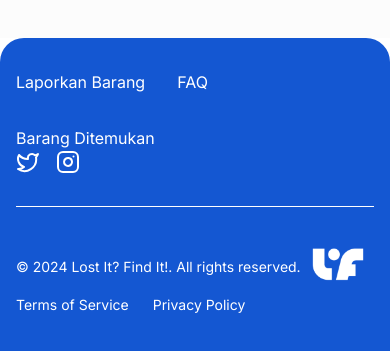
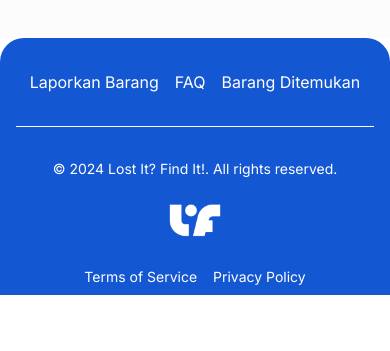
Before and after one commit to saaip7/PAW_TA_lostit-findit, a Next.js app in the folder client/: page / in a window 390 px wide. Shown: the part 925-1276 px from the top of the page. After the commit the page ends 1220 px from the top, so only its background shows below. Built offline with nearby package versions, Linux system fonts and the light colour scheme; no server answers.

Commit message:
fix: improve footer layout and responsiveness

```diff
--- a/client/src/components/Footer.tsx
+++ b/client/src/components/Footer.tsx
@@ -6,8 +6,8 @@
     <footer className="bg-darkBlue1 text-white rounded-t-3xl">
       <div className="max-w-7xl mx-auto px-4 py-2 pt-8">
         {/* Navigation Links */}
-        <div className="flex flex-wrap items-center justify-between">
-          <nav className="flex gap-8 flex-wrap">
+        <div className="flex flex-wrap items-center justify-center lg:justify-between">
+          <nav className="flex flex-wrap gap-4 md:gap-8">
             <a href="/dashboard" className="hover:text-blue-100 transition-colors">
               Laporkan Barang
             </a>
@@ -18,29 +18,24 @@
               Barang Ditemukan
             </a>
           </nav>
-
-          <div className="flex gap-4 items-center">
-            <a href="https://twitter.com" className="hover:text-blue-100 transition-colors">
-              <Twitter size={24} />
-            </a>
-            <a href="https://instagram.com" className="hover:text-blue-100 transition-colors">
-              <Instagram size={24} />
-            </a>
-          </div>
         </div>
 
         {/* Divider */}
         <div className="h-px bg-white my-8" />
 
         {/* Bottom Section */}
-        <div className="flex flex-wrap items-center justify-between mb-8">
-          <p className="text-sm">
+        <div className="flex flex-wrap items-center justify-between gap-4">
+          <p className="text-sm text-center md:text-left w-full md:w-auto">
             © 2024 Lost It? Find It!. All rights reserved.
           </p>
 
-          <img src="/LogoWhite.png" alt="logo" className="w-18 h-14" />
+          <img
+            src="/LogoWhite.png"
+            alt="logo"
+            className="w-18 h-14 mx-auto md:mx-0"
+          />
 
-          <div className="flex gap-6">
+          <div className="flex flex-wrap gap-4 md:gap-6 justify-center md:justify-end w-full md:w-auto">
             <a href="/terms" className="text-sm hover:text-blue-100 transition-colors">
               Terms of Service
             </a>
```
